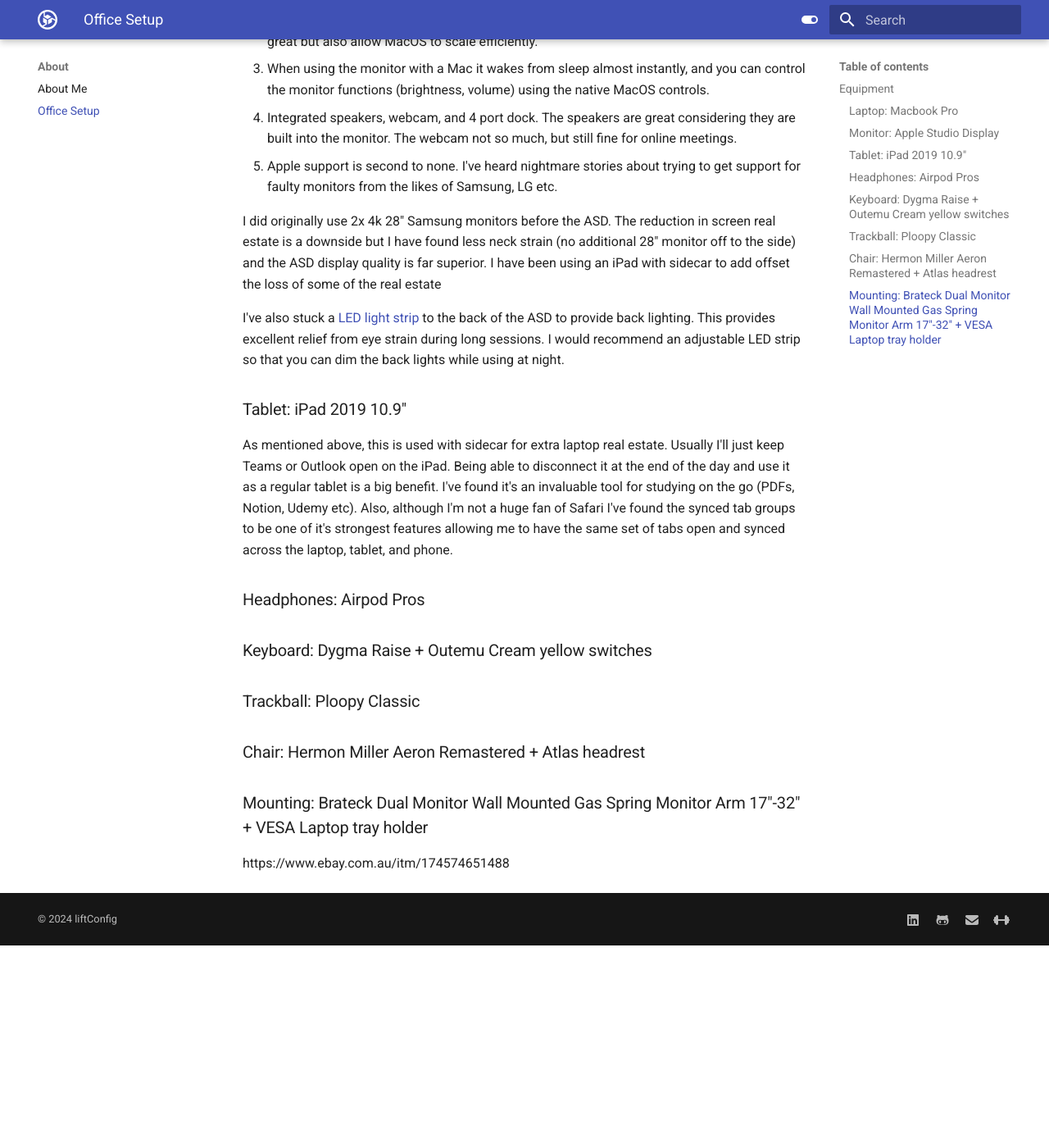
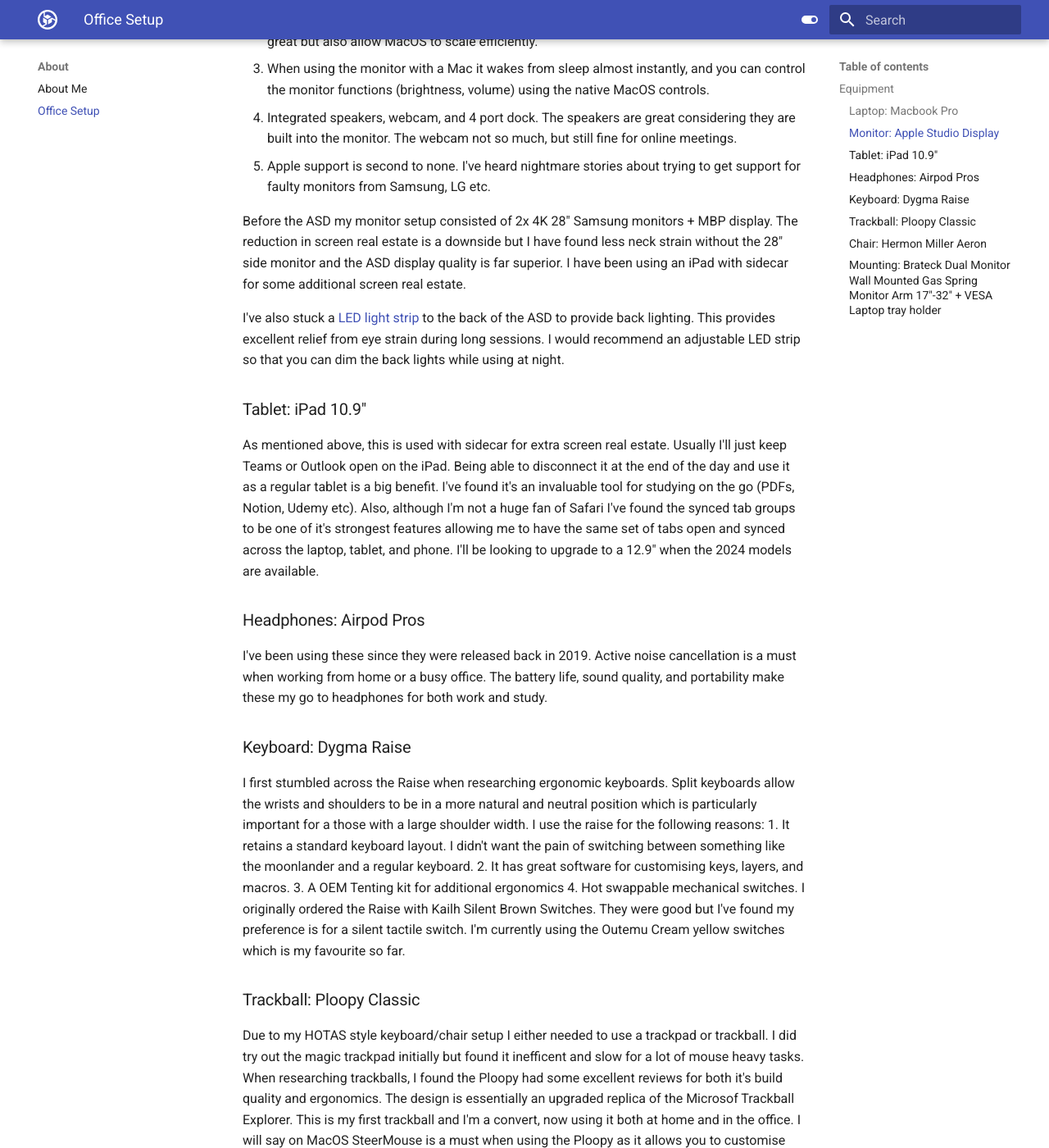
Before and after one commit to liftconfig/liftconfig.github.io, an MkDocs documentation site: the page built from docs/about/office-setup.md, in a window 1280 px wide and 1400 px high, scrolled down 1748 px. Shown: the whole window at 82% size. Built offline with MkDocs 1.6.1 and Material for MkDocs 9.7.7, drawn with Linux system fonts in a browser that asks for light colours; before the commit the page ends 2901 px from its top, so only the background shows below that; some of the changed text lies outside the part shown.

Commit message:
updated office-setup

```diff
--- a/docs/about/office-setup.md
+++ b/docs/about/office-setup.md
@@ -16,26 +16,40 @@
 I spent a long time researching monitors before settling on the ASD. I was considering an ultrawide (something along the lines of the G95NC for the extra screen real estate) but ultimately ended up with the ASD due to:
 
 1. The screen is only being used for productivity. I spend the majority of my time in a terminal or IDE so picture quality and text sharpness is of primary importance.
-2. There are limited 5k/6k monitor options on the market. These high resolutions both look great but also allow MacOS to scale efficiently.
+2. There are limited 5K/6K monitor options on the market. These high resolutions both look great but also allow MacOS to scale efficiently.
 3. When using the monitor with a Mac it wakes from sleep almost instantly, and you can control the monitor functions (brightness, volume) using the native MacOS controls.
 4. Integrated speakers, webcam, and 4 port dock. The speakers are great considering they are built into the monitor. The webcam not so much, but still fine for online meetings.
-5. Apple support is second to none. I've heard nightmare stories about trying to get support for faulty monitors from the likes of Samsung, LG etc.
+5. Apple support is second to none. I've heard nightmare stories about trying to get support for faulty monitors from Samsung, LG etc.
 
-I did originally use 2x 4k 28" Samsung monitors before the ASD. The reduction in screen real estate is a downside but I have found less neck strain (no additional 28" monitor off to the side) and the ASD display quality is far superior. I have been using an iPad with sidecar to add offset the loss of some of the real estate
+Before the ASD my monitor setup consisted of 2x 4K 28" Samsung monitors + MBP display. The reduction in screen real estate is a downside but I have found less neck strain without the 28" side monitor and the ASD display quality is far superior. I have been using an iPad with sidecar for some additional screen real estate.
 
 I've also stuck a [LED light strip](https://www.amazon.com.au/PAUTIX-Dimmable-Backlight-Flexible-Lighting/dp/B0B1J57XS9?th=1) to the back of the ASD to provide back lighting. This provides excellent relief from eye strain during long sessions. I would recommend an adjustable LED strip so that you can dim the back lights while using at night.
 
 
-### Tablet: iPad 2019 10.9"
+### Tablet: iPad 10.9"
 
-As mentioned above, this is used with sidecar for extra laptop real estate. Usually I'll just keep Teams or Outlook open on the iPad. Being able to disconnect it at the end of the day and use it as a regular tablet is a big benefit. I've found it's an invaluable tool for studying on the go (PDFs, Notion, Udemy etc). Also, although I'm not a huge fan of Safari I've found the synced tab groups to be one of it's strongest features allowing me to have the same set of tabs open and synced across the laptop, tablet, and phone.
+As mentioned above, this is used with sidecar for extra screen real estate. Usually I'll just keep Teams or Outlook open on the iPad. Being able to disconnect it at the end of the day and use it as a regular tablet is a big benefit. I've found it's an invaluable tool for studying on the go (PDFs, Notion, Udemy etc). Also, although I'm not a huge fan of Safari I've found the synced tab groups to be one of it's strongest features allowing me to have the same set of tabs open and synced across the laptop, tablet, and phone. I'll be looking to upgrade to a 12.9" when the 2024 models are available.
 
 ### Headphones: Airpod Pros
 
+I've been using these since they were released back in 2019. Active noise cancellation is a must when working from home or a busy office. The battery life, sound quality, and portability make these my go to headphones for both work and study.
+
+### Keyboard: Dygma Raise
+
+I first stumbled across the Raise when researching ergonomic keyboards. Split keyboards allow the wrists and shoulders to be in a more natural and neutral position which is particularly important for a those with a large shoulder width. I use the raise for the following reasons:
+   1. It retains a standard keyboard layout. I didn't want the pain of switching between something like the moonlander and a regular keyboard.
+   2. It has great software for customising keys, layers, and macros.
+   3. A OEM Tenting kit for additional ergonomics
+   4. Hot swappable mechanical switches. I originally ordered the Raise with Kailh Silent Brown Switches. They were good but I've found my preference is for a silent tactile switch. I'm currently using the Outemu Cream yellow switches which is my favourite so far.
+
+### Trackball: Ploopy Classic
+
+Due to my HOTAS style keyboard/chair setup I either needed to use a trackpad or trackball. I did try out the magic trackpad initially but found it inefficent and slow for a lot of mouse heavy tasks. When researching trackballs, I found the Ploopy had some excellent reviews for both it's build quality and ergonomics. The design is essentially an upgraded replica of the Microsof Trackball Explorer. This is my first trackball and I'm a convert, now using it both at home and in the office. I will say on MacOS SteerMouse is a must when using the Ploopy as it allows you to customise everything about the device, as well as per app behaviour and macros. Autoscroll is also a gamechanger as enables 2D scrolling using the trackball when a button is held down. Steermouse will allow you to adjust the autoscroll scrolling speed independent of the standard mouse movements.
 
 
-### Keyboard: Dygma Raise + Outemu Cream yellow switches
-### Trackball: Ploopy Classic
-### Chair: Hermon Miller Aeron Remastered + Atlas headrest
+### Chair: Hermon Miller Aeron
+
+This is the remastered edition in size C with the aftermarket Atlas headrest and rollerblade wheels. Aerons are a gold standard in the ergonomic chair world due to the level of customisation available when setting them up. I found the post by one of the HM product managers in to the chair, but typically it's used as a guide so I can feel where my head/neck should be when in the more task based position.his [Reddit thread](https://www.reddit.com/r/Ergonomics/comments/q6xmju/ive_been_having_a_lot_of_neck_and_back_pain_im/) to be the most useful explanation of how to properly set it up. I typically use the chair with the tilt adjuster unlocked (for that floating feeling) in a 90 degree upright task based position. The only time I use the headrest to support my head is on the odd occasion I'm leaning back in the chair, the rest of the time I use it as a guide to feel where my head and neck should be in the more task based position.
+
 ### Mounting: Brateck Dual Monitor Wall Mounted Gas Spring Monitor Arm 17"-32" + VESA Laptop tray holder
 https://www.ebay.com.au/itm/174574651488
```
Also changed, not shown: other parts of docs/about/office-setup.md (+1 -1 lines).
